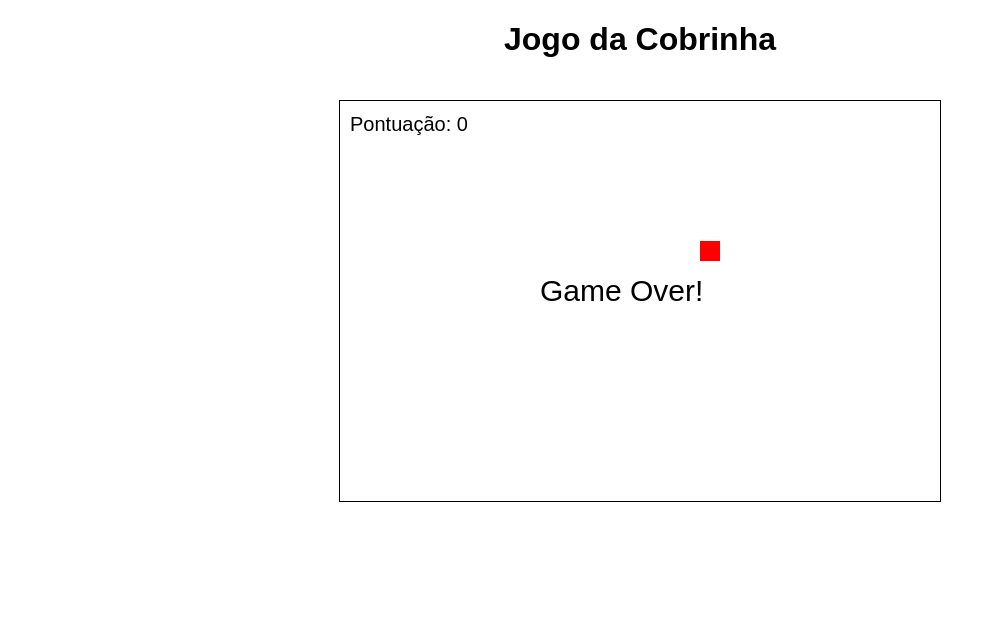
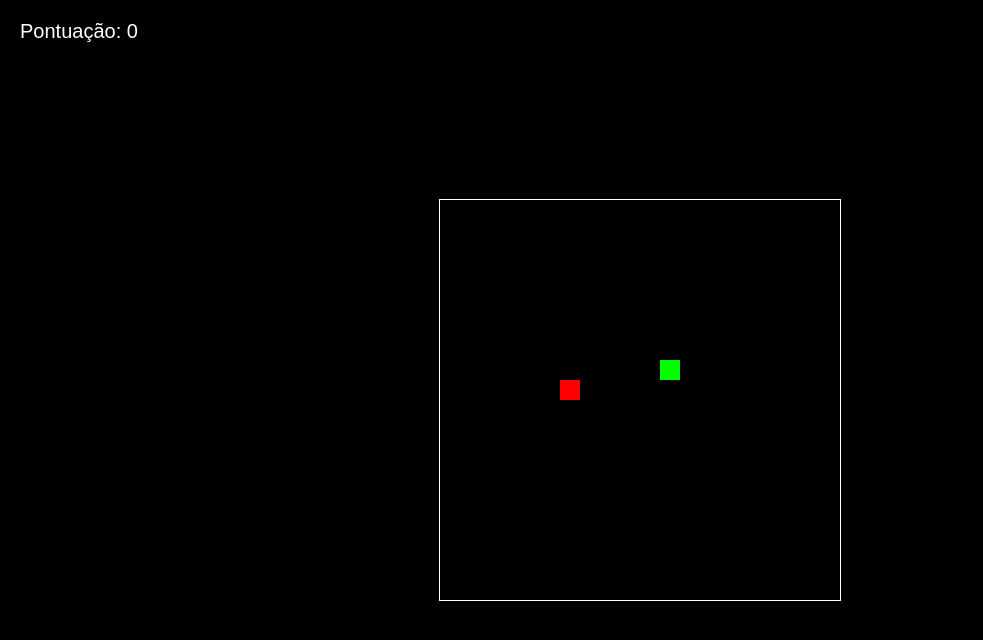
Before and after one commit to Renat2025/cobrinha, a plain HTML site: page index.html in a window 1280 px wide. Shown: the whole page, without its empty margins (0-983 px from the left). Drawn offline with Linux system fonts and the light colour scheme.

Commit message:
Update index.html

```diff
--- a/index.html
+++ b/index.html
@@ -5,129 +5,148 @@
     <meta name="viewport" content="width=device-width, initial-scale=1.0">
     <title>Jogo da Cobrinha</title>
     <style>
+        * {
+            margin: 0;
+            padding: 0;
+            box-sizing: border-box;
+        }
+
         body {
-            text-align: center;
+            display: flex;
+            justify-content: center;
+            align-items: center;
+            height: 100vh;
+            background-color: #000;
+            color: #fff;
             font-family: Arial, sans-serif;
         }
+
         canvas {
-            border: 1px solid #000;
-            margin-top: 20px;
+            border: 1px solid #fff;
+        }
+
+        .score {
+            position: absolute;
+            top: 20px;
+            left: 20px;
+            font-size: 20px;
         }
     </style>
 </head>
 <body>
-    <h1>Jogo da Cobrinha</h1>
-    <canvas id="gameCanvas" width="600" height="400"></canvas>
+    <div class="score">Pontuação: 0</div>
+    <canvas id="gameCanvas" width="400" height="400"></canvas>
 
     <script>
         const canvas = document.getElementById("gameCanvas");
         const ctx = canvas.getContext("2d");
 
-        const tamanhoBloco = 20;
-        const larguraCanvas = canvas.width;
-        const alturaCanvas = canvas.height;
+        const gridSize = 20;
+        const canvasSize = 400;
+        let score = 0;
 
-        let cobra = [{x: 100, y: 100}];
-        let direcao = 'direita';
-        let comida = gerarComida();
-        let pontuacao = 0;
-        let jogoAtivo = true;
+        let snake = [{ x: 160, y: 160 }];
+        let direction = "right";
+        let food = generateFood();
 
-        // Função para desenhar a cobrinha
-        function desenharCobrinha() {
-            ctx.fillStyle = "green";
-            cobra.forEach(segmento => {
-                ctx.fillRect(segmento.x, segmento.y, tamanhoBloco, tamanhoBloco);
-            });
-        }
-
-        // Função para gerar comida
-        function gerarComida() {
+        function generateFood() {
             return {
-                x: Math.floor(Math.random() * (larguraCanvas / tamanhoBloco)) * tamanhoBloco,
-                y: Math.floor(Math.random() * (alturaCanvas / tamanhoBloco)) * tamanhoBloco
+                x: Math.floor(Math.random() * (canvasSize / gridSize)) * gridSize,
+                y: Math.floor(Math.random() * (canvasSize / gridSize)) * gridSize,
             };
         }
 
-        // Função para desenhar a comida
-        function desenharComida() {
-            ctx.fillStyle = "red";
-            ctx.fillRect(comida.x, comida.y, tamanhoBloco, tamanhoBloco);
+        function update() {
+            // Atualiza a posição da cobra
+            let head = { ...snake[0] };
+
+            switch (direction) {
+                case "right":
+                    head.x += gridSize;
+                    break;
+                case "left":
+                    head.x -= gridSize;
+                    break;
+                case "up":
+                    head.y -= gridSize;
+                    break;
+                case "down":
+                    head.y += gridSize;
+                    break;
+            }
+
+            // Adiciona a nova cabeça na frente da cobra
+            snake.unshift(head);
+
+            // Verifica se a cobra comeu a comida
+            if (head.x === food.x && head.y === food.y) {
+                score++;
+                food = generateFood();
+            } else {
+                snake.pop();
+            }
+
+            // Verifica colisão com as bordas ou com a própria cobra
+            if (
+                head.x < 0 || head.x >= canvasSize || head.y < 0 || head.y >= canvasSize ||
+                snake.some((segment, index) => index !== 0 && segment.x === head.x && segment.y === head.y)
+            ) {
+                resetGame();
+            }
+
+            // Atualiza a tela
+            draw();
         }
 
-        // Função para movimentar a cobrinha
-        function moverCobrinha() {
-            const cabeça = { ...cobra[0] };
+        function draw() {
+            ctx.clearRect(0, 0, canvasSize, canvasSize); // Limpa o canvas
 
-            if (direcao === 'cima') cabeça.y -= tamanhoBloco;
-            if (direcao === 'baixo') cabeça.y += tamanhoBloco;
-            if (direcao === 'esquerda') cabeça.x -= tamanhoBloco;
-            if (direcao === 'direita') cabeça.x += tamanhoBloco;
+            // Desenha a cobra
+            snake.forEach((segment, index) => {
+                ctx.fillStyle = index === 0 ? "#00FF00" : "#FFFFFF"; // Cabeça verde, corpo branco
+                ctx.fillRect(segment.x, segment.y, gridSize, gridSize);
+            });
 
-            cobra.unshift(cabeça);
+            // Desenha a comida
+            ctx.fillStyle = "#FF0000";
+            ctx.fillRect(food.x, food.y, gridSize, gridSize);
 
-            // Verificar se a cobra comeu a comida
-            if (cabeça.x === comida.x && cabeça.y === comida.y) {
-                pontuacao++;
-                comida = gerarComida();
-            } else {
-                cobra.pop(); // Remover o último segmento da cobra
+            // Atualiza a pontuação
+            document.querySelector(".score").textContent = `Pontuação: ${score}`;
+        }
+
+        function resetGame() {
+            snake = [{ x: 160, y: 160 }];
+            direction = "right";
+            score = 0;
+            food = generateFood();
+        }
+
+        function changeDirection(event) {
+            switch (event.key) {
+                case "ArrowUp":
+                    if (direction !== "down") direction = "up";
+                    break;
+                case "ArrowDown":
+                    if (direction !== "up") direction = "down";
+                    break;
+                case "ArrowLeft":
+                    if (direction !== "right") direction = "left";
+                    break;
+                case "ArrowRight":
+                    if (direction !== "left") direction = "right";
+                    break;
             }
         }
 
-        // Função para verificar colisões
-        function verificarColisoes() {
-            const cabeça = cobra[0];
+        window.addEventListener("keydown", changeDirection);
 
-            // Colisão com as bordas
-            if (cabeça.x < 0 || cabeça.x >= larguraCanvas || cabeça.y < 0 || cabeça.y >= alturaCanvas) {
-                jogoAtivo = false;
-            }
-
-            // Colisão com o corpo
-            for (let i = 1; i < cobra.length; i++) {
-                if (cabeça.x === cobra[i].x && cabeça.y === cobra[i].y) {
-                    jogoAtivo = false;
-                }
-            }
+        function gameLoop() {
+            update();
+            setTimeout(gameLoop, 100);
         }
 
-        // Função para desenhar o texto da pontuação
-        function desenharPontuacao() {
-            ctx.fillStyle = "black";
-            ctx.font = "20px Arial";
-            ctx.fillText("Pontuação: " + pontuacao, 10, 30);
-        }
-
-        // Função principal do jogo
-        function atualizarJogo() {
-            if (!jogoAtivo) {
-                ctx.fillStyle = "black";
-                ctx.font = "30px Arial";
-                ctx.fillText("Game Over!", larguraCanvas / 3, alturaCanvas / 2);
-                return;
-            }
-
-            ctx.clearRect(0, 0, larguraCanvas, alturaCanvas); // Limpar o canvas
-            moverCobrinha();
-            verificarColisoes();
-            desenharCobrinha();
-            desenharComida();
-            desenharPontuacao();
-
-            setTimeout(atualizarJogo, 100); // Chama novamente para continuar o jogo
-        }
-
-        // Função para capturar as teclas pressionadas
-        document.addEventListener('keydown', function (event) {
-            if (event.key === 'ArrowUp' && direcao !== 'baixo') direcao = 'cima';
-            if (event.key === 'ArrowDown' && direcao !== 'cima') direcao = 'baixo';
-            if (event.key === 'ArrowLeft' && direcao !== 'direita') direcao = 'esquerda';
-            if (event.key === 'ArrowRight' && direcao !== 'esquerda') direcao = 'direita';
-        });
-
-        // Iniciar o jogo
-        atualizarJogo();
+        gameLoop(); // Inicia o loop do jogo
     </script>
 </body>
 </html>
```
